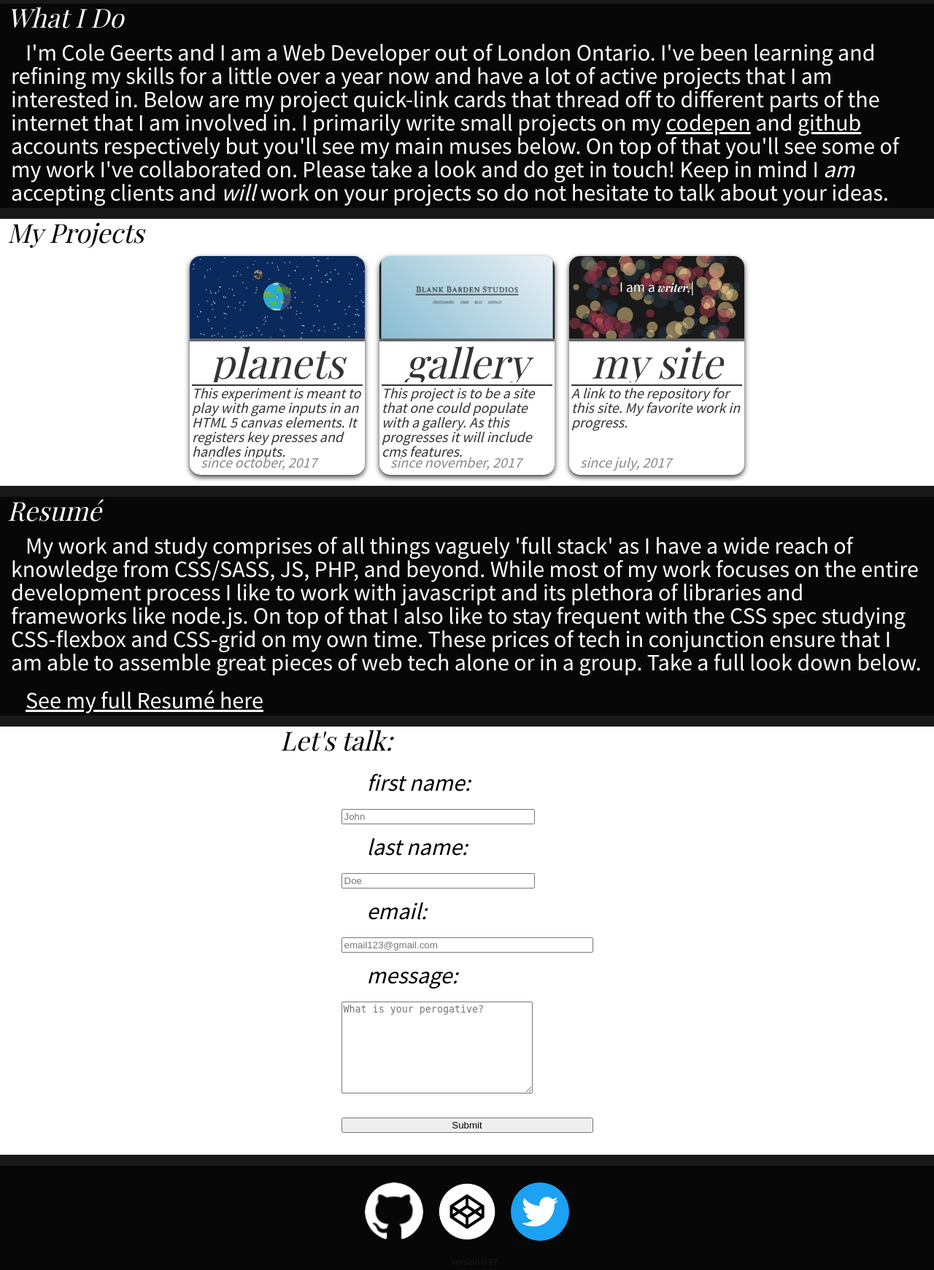
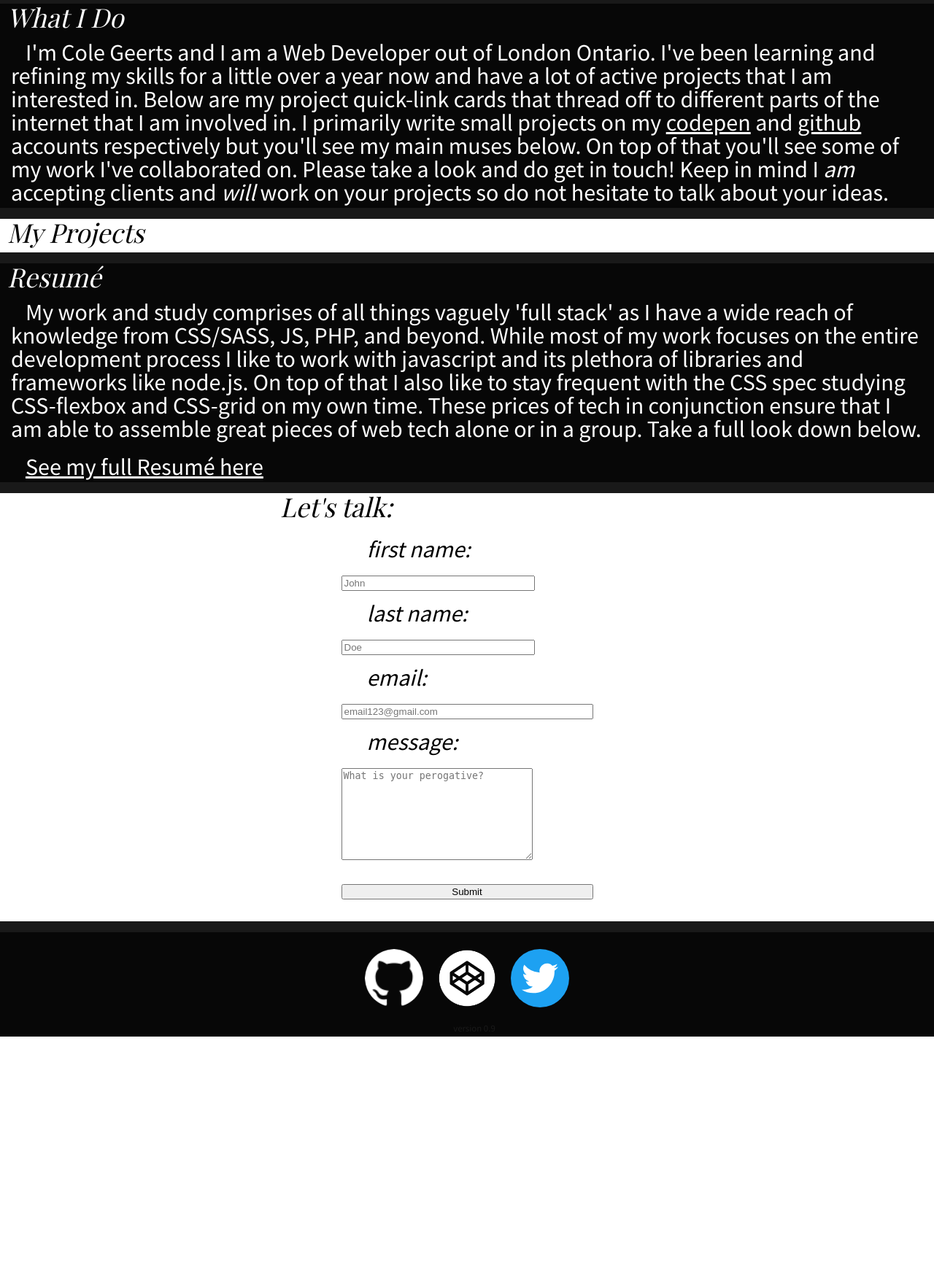
Before and after one commit to ColeyG/portfolio, a PHP site: page / in a window 1280 px wide. Shown: the part 810-2551 px from the top of the page at 73% size. After the commit the page ends 2231 px from the top, so only its background shows below. Run offline with PHP 8.4, Linux system fonts and the light colour scheme; data that the repository does not hold is empty; some web fonts are replaced.

Commit message:
sqlimplementsuccess

```diff
--- a/index.php
+++ b/index.php
@@ -119,32 +119,6 @@ $success = mysqli_real_connect(
     <div id="library">
         <h2 class="black">My Projects</h2>
         <section class="cardBanner">
-            <!--Start of the card-->
-            <a href="https://github.com/ColeyG/planets">
-              <div class="card">
-                <div class="cardImg"><img src="images/projectHeaders/planets.png"></div>
-                <h2 class="cardTitle">planets</h2>
-                <h2 class="cardSubTitle">This experiment is meant to play with game inputs in an HTML 5 canvas elements. It registers key presses and handles inputs.</h2>
-                <h2 class="cardDate">since october, 2017</h2>
-              </div>
-            </a>
-            <a href="https://github.com/ColeyG/photoPortfolio">
-              <div class="card">
-                <div class="cardImg"><img src="images/projectHeaders/bbstudios.png"></div>
-                <h2 class="cardTitle">gallery</h2>
-                <h2 class="cardSubTitle">This project is to be a site that one could populate with a gallery. As this progresses it will include cms features.</h2>
-                <h2 class="cardDate">since november, 2017</h2>
-              </div>
-            </a>
-            <a href="https://github.com/ColeyG/fullCanvasSplash">
-              <div class="card">
-                <div class="cardImg"><img src="images/projectHeaders/cgeerts.png"></div>
-                <h2 class="cardTitle">my site</h2>
-                <h2 class="cardSubTitle">A link to the repository for this site. My favorite work in progress.</h2>
-                <h2 class="cardDate">since july, 2017</h2>
-              </div>
-            </a>
-            <!--End of the card-->
           </section>
     </div>
     <div id="resumeCon">
@@ -175,7 +149,7 @@ $success = mysqli_real_connect(
         <a href="https://twitter.com/ColeyGeerts"><div class="social"><img src="images/twitter.svg"></div></a>
     </footer>
     <div id="versioning">
-        <p>version 0.87</p>
+        <p>version 0.9</p>
     </div>
 </section>
 <section id="lightBox">
--- a/js/serverfiller.js
+++ b/js/serverfiller.js
@@ -1,28 +1,17 @@
 (function(){
     var projects=JSON.parse(document.getElementById('jsonObject').innerHTML);
-    console.log(projects);
+    var cardArea=document.querySelectorAll('.cardBanner');
 
     var cards='';
 
     for(i=0;i<projects.length;i++){
         var ns=projects[i].project_name_short;
-        //console.log(ns);
         var nl=projects[i].project_name_short;
         var img=projects[i].project_image;
         var desc=projects[i].project_desc;
         var link=projects[i].project_link;
         var date=projects[i].project_date;
-        cards=cards+"<a href='"+link+"'><div class='card'><div class='cardImg'><img src='images/projectHeaders/cgeerts.png'></div><h2 class='cardTitle'>my site</h2><h2 class='cardSubTitle'>A link to the repository for this site. My favorite work in progress.</h2><h2 class='cardDate'>since july, 2017</h2></div></a>";
-        console.log(cards);
+        cards=cards+"<a href='"+link+"'><div class='card'><div class='cardImg'><img src='images/projectHeaders/"+img+"'></div><h2 class='cardTitle'>"+ns+"</h2><h2 class='cardSubTitle'>"+desc+"</h2><h2 class='cardDate'>"+date+"</h2></div></a>";
+        cardArea[0].innerHTML=cards;
     }
-    /*
-    <a href='https://github.com/ColeyG/fullCanvasSplash'>
-        <div class='card'>
-            <div class='cardImg'><img src='images/projectHeaders/cgeerts.png'></div>
-            <h2 class='cardTitle'>my site</h2>
-            <h2 class='cardSubTitle'>A link to the repository for this site. My favorite work in progress.</h2>
-            <h2 class='cardDate'>since july, 2017</h2>
-        </div>
-    </a>
-    */
 })();
```
